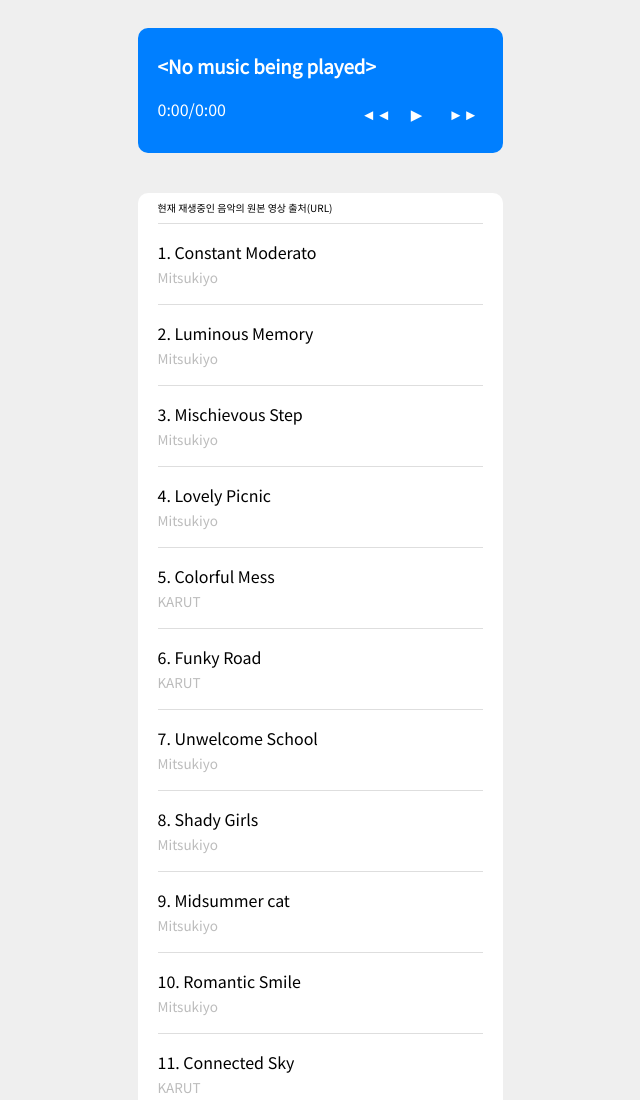
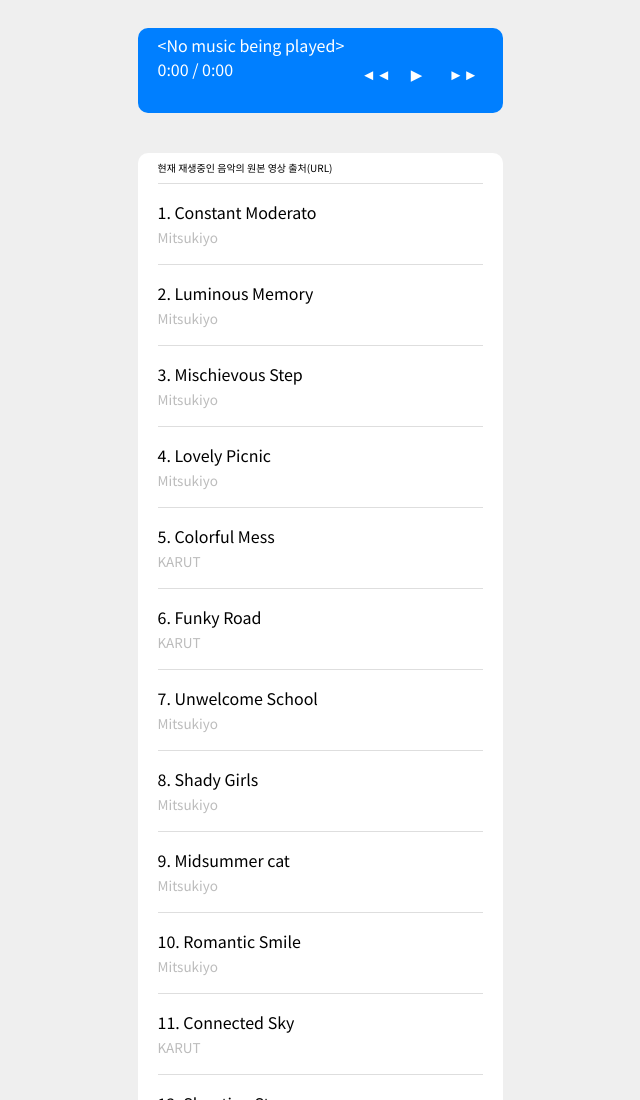
Before and after one commit to okysky1121/ba-bgm, a plain HTML site: page index.html in a window 1280 px wide. Shown: the top 1100 px of the page, without its empty margins (320-960 px from the left). Drawn offline with Linux system fonts and the light colour scheme.

Commit message:
Update index.html

```diff
--- a/index.html
+++ b/index.html
@@ -11,10 +11,10 @@
   <body>
     <div id="main-wrap">
       <div id="playhead">
-        <h3 id="music-tit">&lt;No music being played&gt;</h3>
+        <span id="music-tit">&lt;No music being played&gt;</span>
         <div id="playhead-op">
           <div id="pg-bar">
-            <span id="progress">0:00</span>/<span id="duration">0:00</span>
+            <span id="progress">0:00</span> / <span id="duration">0:00</span>
           </div>
           <div id="btns">
             <button id="prev-music" onclick="prevmusic();">◄◄</button>
```
